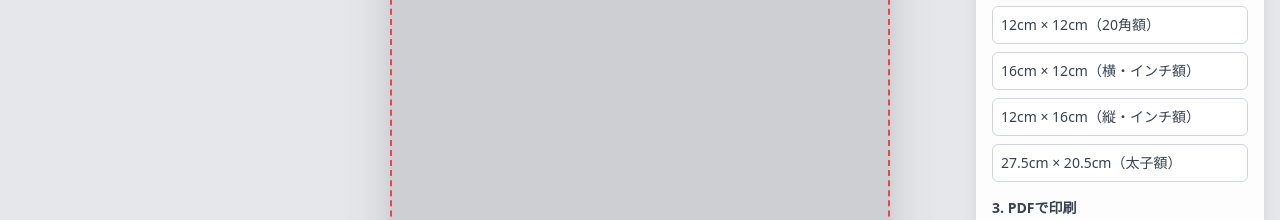
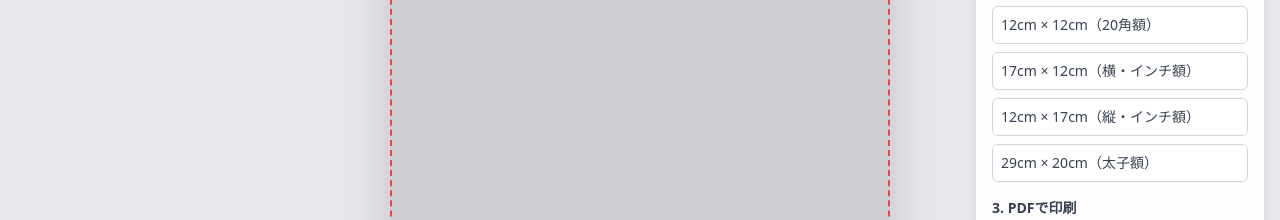
Before and after one commit to aikautau/mapframe-printer, a React (Vite) app: page / in a window 1280 px wide. Shown: the part 242-462 px from the top of the page. Built offline with nearby package versions, Linux system fonts and the light colour scheme.

Commit message:
Update inch and taishi frame sizes

```diff
--- a/App.tsx
+++ b/App.tsx
@@ -190,7 +190,7 @@ const App: React.FC = () => {
       const mapRect = mapElem.getBoundingClientRect();
       const frameRect = frameElem.getBoundingClientRect();
 
-      const isTaishiSize = selectedSize.id === '27.5x20.5';
+      const isTaishiSize = selectedSize.id === '29x20';
 
       // 余白: 太子はなし、それ以外は1.5mm
       const marginMM = isTaishiSize ? 0 : 1.5;
@@ -212,14 +212,19 @@ const App: React.FC = () => {
       });
       const imgData = canvas.toDataURL('image/png');
 
+      const TAISHI_PAGE_PADDING_MM = 30; // 余白を確保してプリントしやすくする
+      const taishiPageWidthMM = selectedSize.width * 10 + TAISHI_PAGE_PADDING_MM * 2;
+      const taishiPageHeightMM = selectedSize.height * 10 + TAISHI_PAGE_PADDING_MM * 2;
+
+      const taishiOrientation = selectedSize.width >= selectedSize.height ? 'landscape' : 'portrait';
       const pdf = new jsPDF({
-        orientation: isTaishiSize ? 'landscape' : 'portrait',
+        orientation: isTaishiSize ? taishiOrientation : 'portrait',
         unit: 'mm',
-        format: isTaishiSize ? [350, 216] : 'a4',
+        format: isTaishiSize ? [taishiPageWidthMM, taishiPageHeightMM] : 'a4',
       });
 
-      const pageWidthMM = isTaishiSize ? 350 : A4_DIMENSIONS_MM.width;
-      const pageHeightMM = isTaishiSize ? 216 : A4_DIMENSIONS_MM.height;
+      const pageWidthMM = isTaishiSize ? taishiPageWidthMM : A4_DIMENSIONS_MM.width;
+      const pageHeightMM = isTaishiSize ? taishiPageHeightMM : A4_DIMENSIONS_MM.height;
 
       // PDF上の印刷枠（選択サイズ）をページ中央に配置
       const printWidthMM = selectedSize.width * 10;
--- a/constants.ts
+++ b/constants.ts
@@ -4,9 +4,9 @@ import type { PrintSize } from './types';
 export const PRINT_SIZES: PrintSize[] = [
   { id: '7.5x7.5', name: '7.5cm × 7.5cm（20角額）', width: 7.5, height: 7.5, aspectRatio: 'aspect-square' },
   { id: '12x12', name: '12cm × 12cm（20角額）', width: 12, height: 12, aspectRatio: 'aspect-square' },
-  { id: '16.4x12.4', name: '16cm × 12cm（横・インチ額）', width: 16.4, height: 12.4, aspectRatio: 'aspect-[164/124]' },
-  { id: '12.4x16.4', name: '12cm × 16cm（縦・インチ額）', width: 12.4, height: 16.4, aspectRatio: 'aspect-[124/164]' },
-  { id: '27.5x20.5', name: '27.5cm × 20.5cm（太子額）', width: 27.5, height: 20.5, aspectRatio: 'aspect-[275/205]' },
+  { id: '17.4x12.4', name: '17cm × 12cm（横・インチ額）', width: 17.4, height: 12.4, aspectRatio: 'aspect-[174/124]' },
+  { id: '12.4x17.4', name: '12cm × 17cm（縦・インチ額）', width: 12.4, height: 17.4, aspectRatio: 'aspect-[124/174]' },
+  { id: '29x20', name: '29cm × 20cm（太子額）', width: 29, height: 20, aspectRatio: 'aspect-[290/200]' },
 ];
 
 export const A4_DIMENSIONS_MM = {
--- a/metadata.json
+++ b/metadata.json
@@ -1,6 +1,6 @@
 {
   "name": "MapFrame Printer",
-  "description": "An application that allows users to select an area on OpenStreetMap and print it to a PDF in various predefined sizes (7.5x7.5cm, 12x12cm, 12.4x16.4cm, 27.2x20.2cm) on an A4 sheet.",
+  "description": "An application that allows users to select an area on OpenStreetMap and print it to a PDF in various predefined sizes (7.5x7.5cm, 12x12cm, 12.4x17.4cm, 29x20cm) on an A4 sheet.",
   "requestFramePermissions": [],
   "prompt": ""
 }
```
